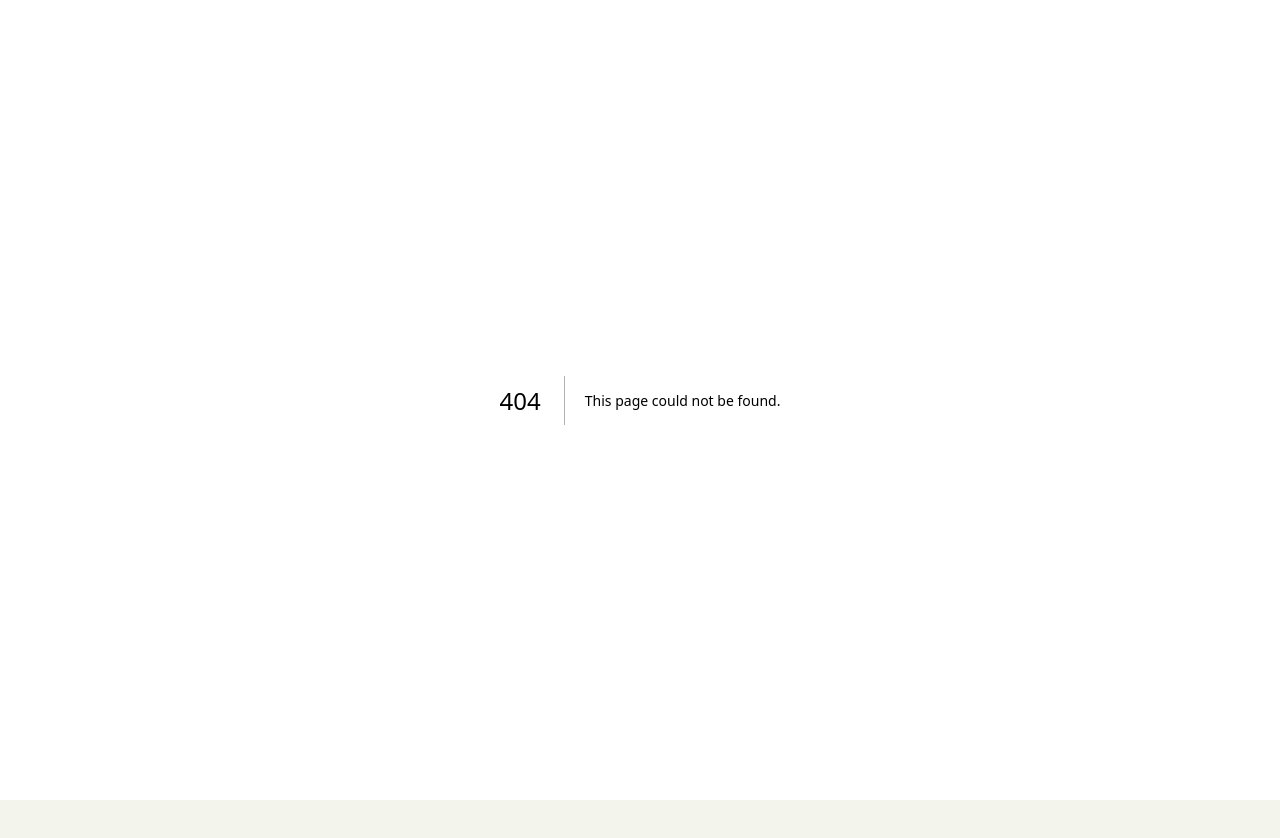
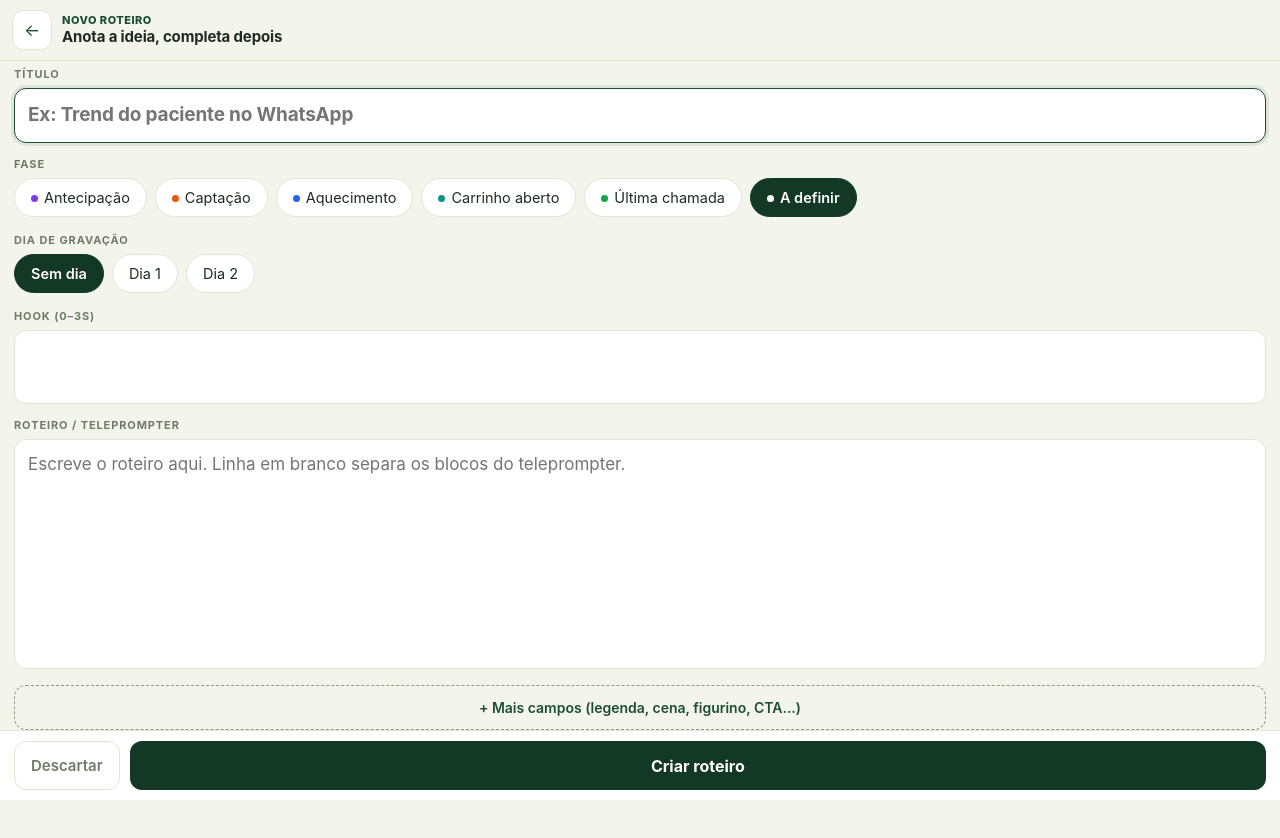
Before and after one commit to neto-agent/painel-gravacao-black, a Next.js app: page /novo in a window 1280 px wide. Before the commit this address had no page. Shown: the top 838 px of the page. Before the commit the page ends 800 px from the top, so only its background shows below. Built offline with nearby package versions, Linux system fonts and the light colour scheme.

Commit message:
Create NovoRoteiro component for new script creation

```diff
--- /dev/null
+++ b/app/novo/page.jsx
@@ -0,0 +1,83 @@
+"use client";
+
+import { useEffect, useRef, useState } from "react";
+import { useRouter } from "next/navigation";
+import Editor from "../../lib/Editor";
+
+const CHAVE = "painel_novo_rascunho";
+
+export default function NovoRoteiro() {
+  const router = useRouter();
+  const [valores, setValores] = useState({ phase: "A definir", day: "" });
+  const [mais, setMais] = useState(false);
+  const [salvando, setSalvando] = useState(false);
+  const [erro, setErro] = useState(null);
+  const carregou = useRef(false);
+
+  // rascunho local: se fechar sem querer, não perde a ideia
+  useEffect(() => {
+    try {
+      const r = JSON.parse(localStorage.getItem(CHAVE) || "null");
+      if (r && typeof r === "object") setValores((v) => ({ ...v, ...r }));
+    } catch {}
+    carregou.current = true;
+  }, []);
+  useEffect(() => {
+    if (!carregou.current) return;
+    try { localStorage.setItem(CHAVE, JSON.stringify(valores)); } catch {}
+  }, [valores]);
+
+  function mudar(key, value) {
+    setValores((v) => ({ ...v, [key]: value }));
+    if (erro) setErro(null);
+  }
+
+  async function criar() {
+    if (!(valores.title || "").trim()) { setErro("Dá um título pro roteiro"); return; }
+    setSalvando(true);
+    try {
+      const res = await fetch("/api/cards", {
+        method: "POST",
+        headers: { "Content-Type": "application/json" },
+        body: JSON.stringify(valores),
+      });
+      if (res.status === 401) { window.location.href = "/login"; return; }
+      const data = await res.json();
+      if (!res.ok) throw new Error(data.error || "Erro ao criar");
+      try { localStorage.removeItem(CHAVE); } catch {}
+      router.replace(`/card/${encodeURIComponent(data.card.id)}`);
+    } catch (e) {
+      setErro(e.message);
+      setSalvando(false);
+    }
+  }
+
+  function descartar() {
+    try { localStorage.removeItem(CHAVE); } catch {}
+    router.push("/");
+  }
+
+  return (
+    <div style={{ paddingBottom: 120 }}>
+      <div className="tp-top">
+        <div className="linha1">
+          <button className="btn-voltar" onClick={() => router.push("/")}>←</button>
+          <h1><span className="cid">NOVO ROTEIRO</span>Anota a ideia, completa depois</h1>
+        </div>
+      </div>
+
+      <Editor valores={valores} onChange={mudar} focoCampo="title" camposExtrasAbertos={mais} />
+
+      {!mais && (
+        <button className="ed-mais" onClick={() => setMais(true)}>+ Mais campos (legenda, cena, figurino, CTA...)</button>
+      )}
+
+      {erro && <div className="ed-erro">{erro}</div>}
+
+      <div className="ed-barra">
+        <button className="ed-descartar" onClick={descartar}>Descartar</button>
+        <button className="ed-criar" onClick={criar} disabled={salvando}>{salvando ? "Criando..." : "Criar roteiro"}</button>
+      </div>
+    </div>
+  );
+}
```
